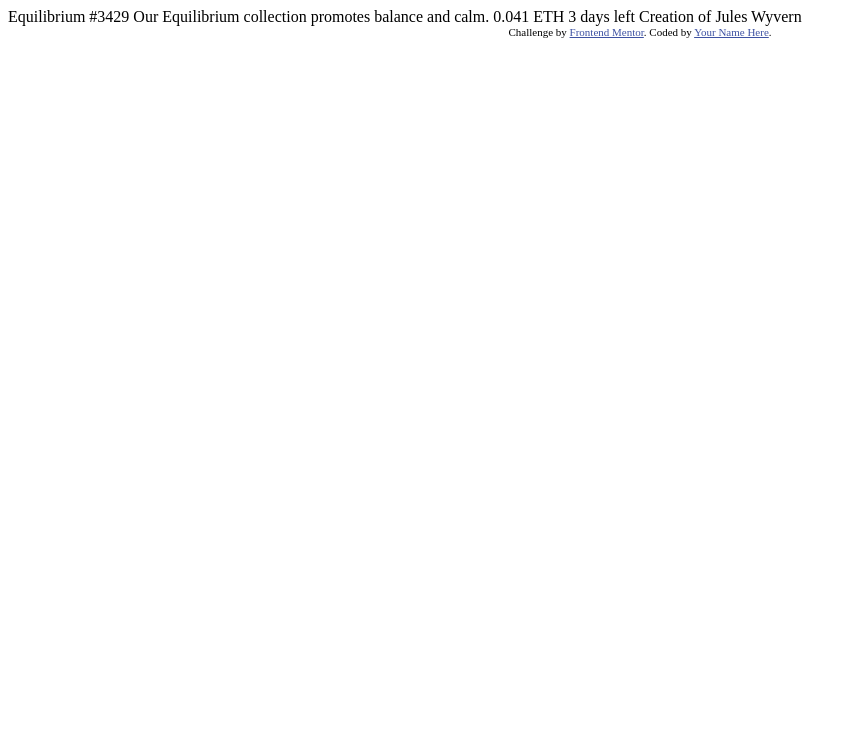
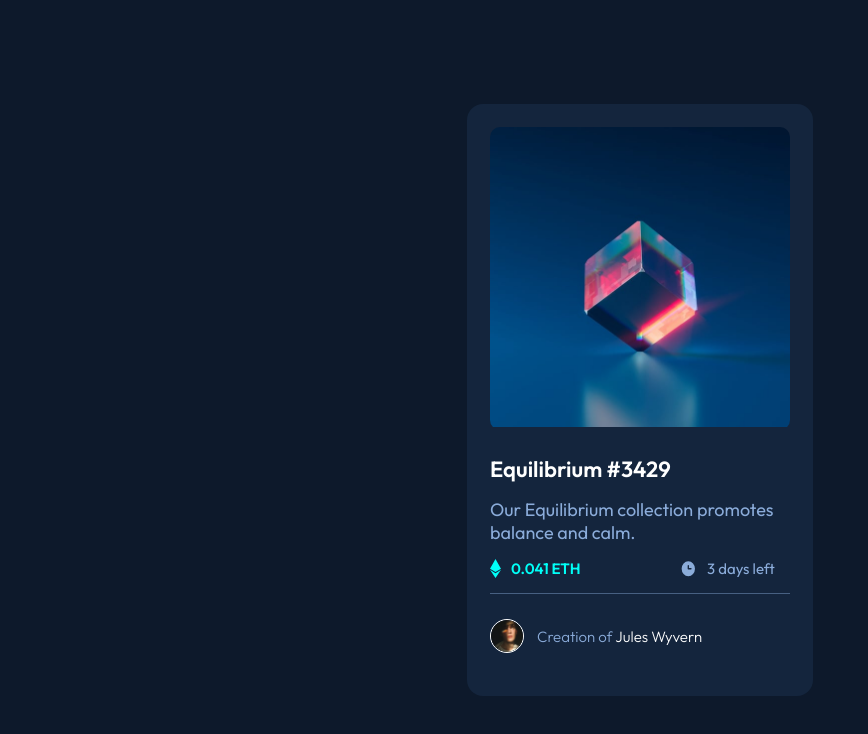
Before and after one commit to MariaCMontO/nft-card-cmo, a website: page index.html in a window 1280 px wide. Shown: the whole page, without its empty margins (0-868 px from the left). Drawn offline with nearby package versions, Linux system fonts and the light colour scheme; files that its build step writes are made by us from their sources.

Commit message:
Terminado

```diff
--- a/index.html
+++ b/index.html
@@ -1,33 +1,75 @@
-<!DOCTYPE html>
+<!doctype html>
 <html lang="en">
-<head>
-  <meta charset="UTF-8">
-  <meta name="viewport" content="width=device-width, initial-scale=1.0"> <!-- displays site properly based on user's device -->
+  <head>
+    <meta charset="UTF-8" />
+    <meta name="viewport" content="width=device-width, initial-scale=1.0" />
+    <!-- displays site properly based on user's device -->
+    <link rel="preconnect" href="https://fonts.googleapis.com" />
+    <link rel="preconnect" href="https://fonts.gstatic.com" crossorigin />
+    <link
+      href="https://fonts.googleapis.com/css2?family=Outfit:wght@100..900&display=swap"
+      rel="stylesheet"
+    />
+    <link
+      rel="icon"
+      type="image/png"
+      sizes="32x32"
+      href="./images/favicon-32x32.png"
+    />
 
-  <link rel="icon" type="image/png" sizes="32x32" href="./images/favicon-32x32.png">
+    <title>Frontend Mentor | NFT preview card component</title>
+    <link rel="stylesheet" href="/dist/styles.css" />
+  </head>
 
-  <title>Frontend Mentor | NFT preview card component</title>
+  <body>
+    <main>
+      <section class="card">
+        <div class="card__image-container">
+          <img
+            class="card__image"
+            src="/images/image-equilibrium.jpg"
+            alt="Equilibrium NFT"
+          />
+          <div class="card__overlay">
+            <img
+              class="card__overlay-image"
+              src="/images/icon-view.svg"
+              alt=""
+              aria-hidden="true"
+            />
+          </div>
+        </div>
 
-  <!-- Feel free to remove these styles or customise in your own stylesheet 👍 -->
-  <style>
-    .attribution { font-size: 11px; text-align: center; }
-    .attribution a { color: hsl(228, 45%, 44%); }
-  </style>
-</head>
-<body>
+        <div class="card__content" aria-labelledby="card-title">
+          <h1 class="card__title" id="card-title">Equilibrium #3429</h1>
+          <p class="card__description">
+            Our Equilibrium collection promotes balance and calm.
+          </p>
 
-  Equilibrium #3429
+          <div class="card__details">
+            <div class="card__price-group">
+              <img src="/images/icon-ethereum.svg" alt="" aria-hidden="true" />
+              <p class="card__price">0.041 ETH</p>
+            </div>
 
-  Our Equilibrium collection promotes balance and calm.
+            <div class="card__time-group">
+              <img src="/images/icon-clock.svg" alt="" aria-hidden="true" />
+              <p class="card__time">3 days left</p>
+            </div>
+          </div>
+        </div>
 
-  0.041 ETH
-  3 days left
-
-  Creation of Jules Wyvern
-
-  <div class="attribution">
-    Challenge by <a href="https://www.frontendmentor.io?ref=challenge" target="_blank">Frontend Mentor</a>.
-    Coded by <a href="#">Your Name Here</a>.
-  </div>
-</body>
+        <div class="card__footer">
+          <img
+            class="card__avatar"
+            src="/images/image-avatar.png"
+            alt="Jules Wyvern Avatar"
+          />
+          <p class="card__creator">
+            Creation of<span class="card__creator-name"> Jules Wyvern</span>
+          </p>
+        </div>
+      </section>
+    </main>
+  </body>
 </html>
--- /dev/null
+++ b/styles.scss
@@ -0,0 +1,164 @@
+// variables
+
+// Fuente
+$fuente: 'Outfit', sans-serif;
+
+// Colores
+$Blue-500-border: hsl(215deg 52% 70% / 43.4%);
+$Blue-500: hsl(215deg 51% 70%);
+$Cyan-400: hsl(178deg 100% 50%);
+$Blue-950: hsl(217deg 54% 11%); // (main BG)
+$Blue-900: hsl(216deg 50% 16%); // (card BG)
+$Blue-800: hsl(215deg 32% 27%); // (line)
+$White: hsl(0deg 0% 100%);
+
+// Tamaños fuente
+$f-xs: 1.5rem;
+$f-sm: 1.8rem;
+$f-md: 2.2rem;
+
+// Tamaños padding
+$p-sm: 2.3rem;
+
+// Negritas
+$w-sm: 300;
+$w-md: 400;
+$w-lg: 600;
+
+* {
+  margin: 0;
+  padding: 0;
+  box-sizing: border-box;
+}
+
+html {
+  font-size: 62.5%;
+}
+
+body {
+  font-family: $fuente;
+  background-color: $Blue-950;
+  display: flex;
+  justify-content: center;
+  align-items: center;
+  block-size: 100vh;
+}
+
+.card {
+  inline-size: clamp(32.4rem, 70vw, 34.6rem);
+  block-size: clamp(53.9rem, 70vw, 59.2rem);
+  background-color: $Blue-900;
+  border-radius: 1.6rem;
+  padding: $p-sm;
+  display: flex;
+  flex-direction: column;
+  gap: 2.5rem;
+
+  &__image-container {
+    position: relative;
+    border-radius: 1rem;
+    overflow: hidden;
+  }
+
+  &__image {
+    inline-size: 100%;
+  }
+
+  &__overlay {
+    position: absolute;
+    top: 0;
+    width: 100%;
+    height: 100%;
+    background-color: $Cyan-400;
+    opacity: 0;
+    display: flex;
+    justify-content: center;
+    align-items: center;
+    cursor: pointer;
+
+    &:hover {
+      opacity: 0.6;
+    }
+  }
+
+  &__overlay-image {
+    width: 4.4rem;
+    height: 4rem;
+  }
+
+  &__content {
+    display: flex;
+    flex-direction: column;
+    gap: 1.5rem;
+    border-block-end: 0.1rem solid $Blue-500-border;
+    padding-block-end: 1.5rem;
+  }
+
+  &__title {
+    color: $White;
+    font-size: $f-md;
+    font-weight: $w-lg;
+    cursor: pointer;
+    transition: color 0.3s ease;
+
+    &:hover {
+      color: $Cyan-400;
+    }
+  }
+
+  &__description {
+    color: $Blue-500;
+    font-size: clamp($f-xs, 5vw, $f-sm);
+  }
+
+  &__details {
+    display: flex;
+    gap: 8rem;
+  }
+
+  &__price-group,
+  &__time-group {
+    display: flex;
+    gap: 1rem;
+    inline-size: 100%;
+  }
+
+  &__price {
+    font-size: $f-xs;
+    color: $Cyan-400;
+    font-weight: $w-lg;
+  }
+
+  &__time {
+    color: $Blue-500;
+    font-size: $f-xs;
+  }
+
+  &__footer {
+    display: flex;
+    gap: 1.3rem;
+    align-items: center;
+  }
+
+  &__avatar {
+    inline-size: 3.4rem;
+    border: 0.1rem solid $White;
+    border-radius: 100%;
+  }
+
+  &__creator {
+    font-size: $f-xs;
+    color: $Blue-500;
+    font-weight: $w-sm;
+  }
+
+  &__creator-name {
+    color: $White;
+    cursor: pointer;
+    transition: color 0.3s ease;
+
+    &:hover {
+      color: $Cyan-400;
+    }
+  }
+}
```
Also changed, not shown: package.json (added, +14 -0 lines), .stylelintrc.json (added), README-template.md (deleted), README.md, image.png (added), 2 other files.
